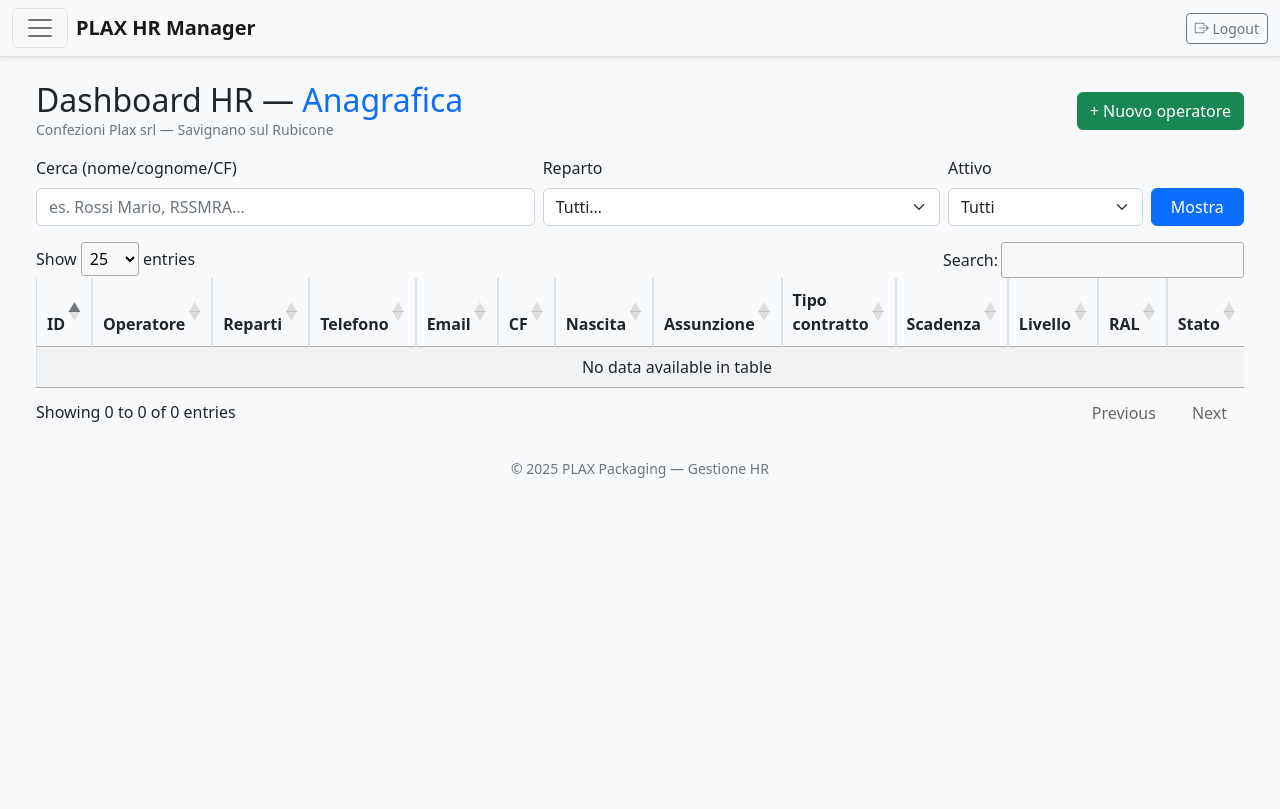
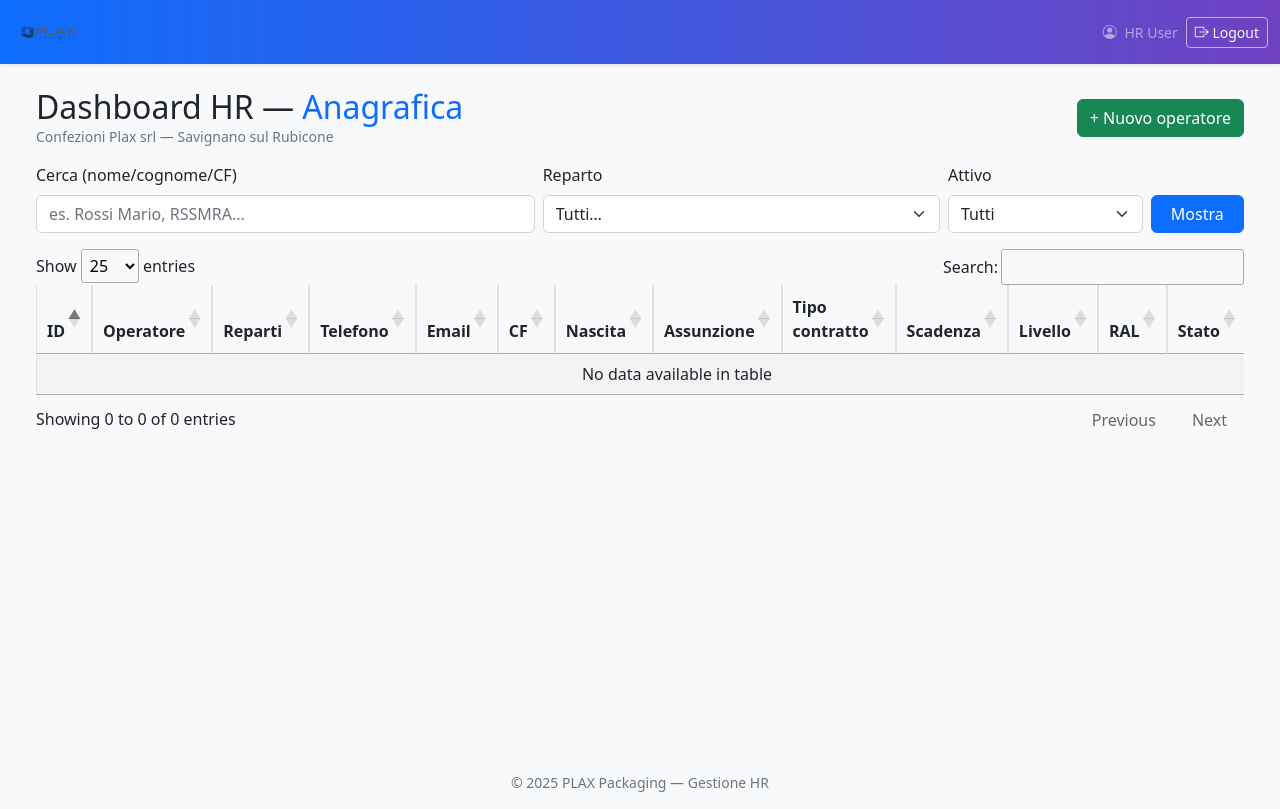
Before and after one commit to confezioniplax/hr-app, a FastAPI app: template app/templates/hr_certifications.html in a window 1280 px wide. Before the commit the page ends 478 px from the top, so only its background shows below. Run offline with FastAPI, Linux system fonts and the light colour scheme; the template is opened without the code that fills it, so the values that code supplies are empty; parts of the project's set-up code (start-up, migrations or seed data) failed here and were passed over; some libraries are stand-ins or nearby versions.

Commit message:
fix style

```diff
--- a/app/templates/hr_certifications.html
+++ b/app/templates/hr_certifications.html
@@ -269,7 +269,7 @@
 </script>
 {% endblock %}
 
-+ <style>
+<style>
 
 
     /* assicura che DataTables non si restringa */
--- a/app/templates/layout_manager.html
+++ b/app/templates/layout_manager.html
@@ -4,7 +4,7 @@
 -->
 
 <!DOCTYPE html>
-<html lang="it">
+<html lang="it" data-bs-theme="light">
 
 <head>
     <meta charset="utf-8">
@@ -22,47 +22,99 @@
     <script src="https://cdn.datatables.net/v/dt/jq-3.6.0/dt-1.13.4/datatables.min.js"></script>
 
     <style>
+        :root {
+            --plax-grad-start: #0d6efd;
+            --plax-grad-end: #6f42c1;
+        }
+
         body {
             background-color: #f8f9fa;
         }
 
-        .navbar {
-            border-bottom: 1px solid #e0e0e0;
+        /* NAVBAR */
+        .navbar.nav-gradient {
+            background: linear-gradient(90deg, var(--plax-grad-start), var(--plax-grad-end));
         }
 
-        .offcanvas {
-            width: 250px;
+        .navbar-brand span {
+            letter-spacing: .4px
         }
 
-        .nav-link.active {
+        .navbar .btn-outline-light.btn-sm {
+            border-color: rgba(255, 255, 255, .6);
+        }
+
+        .navbar .btn-outline-light.btn-sm:hover {
+            background: rgba(255, 255, 255, .15);
+        }
+
+        /* OFFCANVAS */
+        .offcanvas {
+            width: 260px
+        }
+
+        .offcanvas .nav-link {
+            color: #495057;
+            border-left: 3px solid transparent;
+            transition: background-color .15s ease, border-color .15s ease;
+        }
+
+        .offcanvas .nav-link:hover {
+            background: #f1f3f5;
+        }
+
+        .offcanvas .nav-link.active {
+            background: #eef4ff;
+            color: #0d6efd !important;
             font-weight: 600;
-            color: #0d6efd !important;
+            border-left-color: #0d6efd;
+        }
+
+        /* MAIN */
+        main {
+            min-height: calc(100vh - 140px);
+        }
+
+        /* opzionale: leggera ombra al passaggio del mouse sulla voce menu */
+        .offcanvas .nav-link i {
+            width: 1.25rem;
+            text-align: center
         }
     </style>
 </head>
 
 <body>
-    <header class="mb-3">
-        <nav class="navbar bg-light navbar-light shadow-sm">
+    <!-- HEADER -->
+    <header class="mb-3 sticky-top">
+        <nav class="navbar navbar-expand-lg navbar-dark nav-gradient shadow-sm">
             <div class="container-fluid">
-                <!-- pulsante menu -->
+
+                <!-- Toggler -->
                 <button class="navbar-toggler" type="button" data-bs-toggle="offcanvas" data-bs-target="#sidebarMenu"
-                    aria-controls="sidebarMenu">
+                    aria-controls="sidebarMenu" aria-label="Apri menu">
                     <span class="navbar-toggler-icon"></span>
                 </button>
 
-                <!-- brand -->
-                <a class="navbar-brand fw-bold ms-2" href="/">PLAX HR Manager</a>
+                <!-- Brand -->
+                <a class="navbar-brand d-flex align-items-center ms-2" href="/">
+                    <img src="/static/backgrounds/logo.png" alt="PLAX" height="38" class="me-2 rounded">
+                    <span class="fw-bold"></span>
+                </a>
 
-                <div class="ms-auto">
-                    <a class="btn btn-outline-secondary btn-sm" href="/token/logout">
+                <!-- Right zone -->
+                <div class="ms-auto d-flex align-items-center gap-2">
+                    <span class="text-white-50 small d-none d-sm-inline">
+                        <i class="bi bi-person-circle me-1"></i> {{ user.nome if user else "HR User" }}
+                    </span>
+                    <a class="btn btn-outline-light btn-sm" href="/token/logout">
                         <i class="bi bi-box-arrow-right"></i> Logout
                     </a>
                 </div>
+
             </div>
         </nav>
 
-        <!-- menu laterale offcanvas -->
+        <!-- SIDEBAR OFFCANVAS -->
         <div class="offcanvas offcanvas-start" tabindex="-1" id="sidebarMenu" aria-labelledby="sidebarMenuLabel">
             <div class="offcanvas-header">
                 <h5 class="offcanvas-title fw-bold" id="sidebarMenuLabel">
@@ -77,26 +129,42 @@
                             <i class="bi bi-people-fill me-2"></i> Anagrafiche Operatori
                         </a>
                     </li>
+                    <!-- aggiungi qui altre voci -->
                 </ul>
             </div>
         </div>
     </header>
 
+    <!-- MAIN -->
     <main class="container-fluid px-4">
         {% block content %}{% endblock %}
         {% block script %}{% endblock %}
     </main>
 
+    <!-- FOOTER -->
     <footer class="text-center mt-4 mb-3 small text-muted">
         &copy; {{ now().year if now else '2025' }} PLAX Packaging — Gestione HR
     </footer>
 
     <script>
-        // evidenzia il link attivo
-        document.querySelectorAll('.nav-link').forEach(link => {
-            if (window.location.pathname === link.getAttribute('href')) {
-                link.classList.add('active');
-            }
+        // Evidenziazione robusta del link attivo (supporta path più lunghi)
+        (function () {
+            const path = window.location.pathname.replace(/\/+$/, '') || '/';
+            document.querySelectorAll('.offcanvas .nav-link').forEach(link => {
+                const href = (link.getAttribute('href') || '').replace(/\/+$/, '') || '/';
+                if (path === href || (path.startsWith(href) && href !== '/')) {
+                    link.classList.add('active');
+                }
+            });
+        })();
+
+        // Chiudi l’offcanvas quando clicchi su una voce
+        document.querySelectorAll('#sidebarMenu .nav-link').forEach(link => {
+            link.addEventListener('click', () => {
+                const el = document.getElementById('sidebarMenu');
+                const oc = bootstrap.Offcanvas.getInstance(el) || new bootstrap.Offcanvas(el);
+                oc.hide();
+            });
         });
     </script>
 </body>
```
